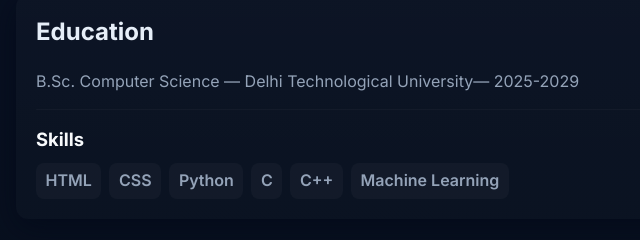
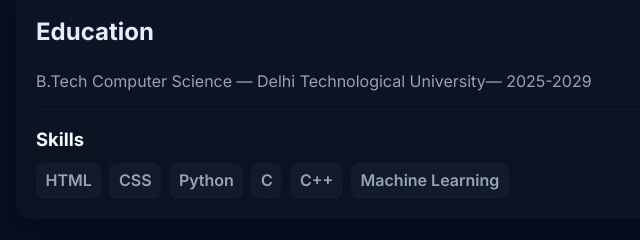
Before and after one commit to Shefali-02/Web-Designing-Portfolio-Project, a plain HTML site: page education_skills.html in a window 1280 px wide. Shown: the part 137-377 px from the top of the page, 74-714 px from the left. Drawn offline with Linux system fonts and the light colour scheme.

Commit message:
Update education_skills.html

```diff
--- a/education_skills.html
+++ b/education_skills.html
@@ -22,7 +22,7 @@
   <main class="container">
     <section class="card">
       <h1 style="margin-top:0">Education</h1>
-      <p class="muted">B.Sc. Computer Science — Delhi Technological University— 2025-2029</p>
+      <p class="muted">B.Tech Computer Science — Delhi Technological University— 2025-2029</p>
       <div class="hr"></div>
       <h2 class="section-title" style="margin-top:1rem">Skills</h2>
       <div class="skills" aria-hidden="false">
@@ -37,4 +37,5 @@
   </main>
   <footer class="footer">© 2025 Shefali Satpathy — Web Designing Portfolio</footer>
 </body>
+
 </html>
```
